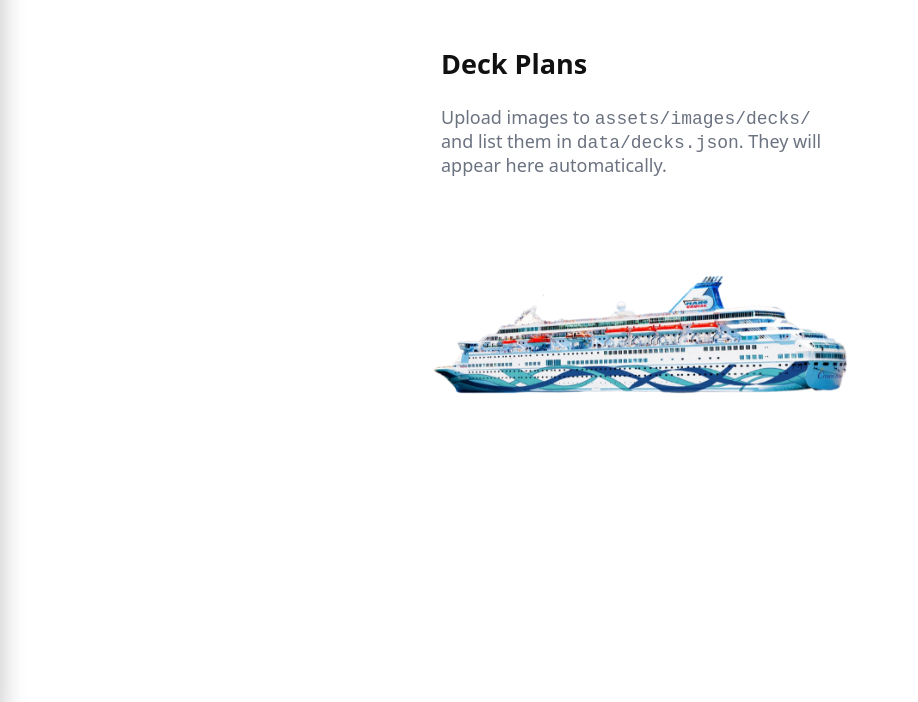
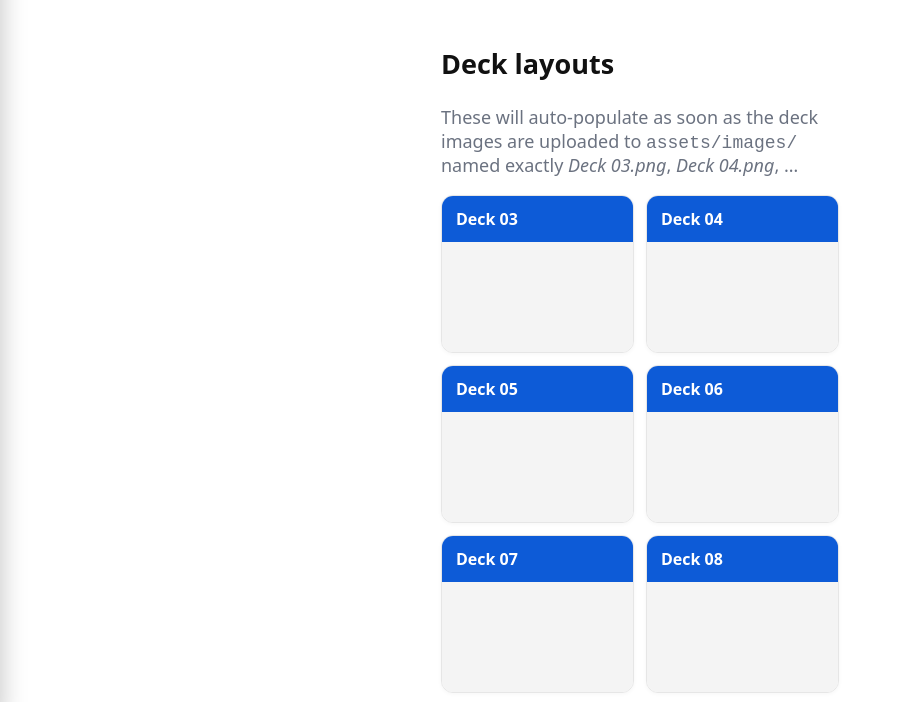
Before and after one commit to Osintsecrets/web, a plain HTML site: page floor-plan.html in a window 1280 px wide. Shown: the part 79-781 px from the top of the page, without its empty margins (0-918 px from the left). Drawn offline with Linux system fonts and the light colour scheme.

Commit message:
Add auto-loading floor plan deck grid with placeholders

```diff
--- a/app.js
+++ b/app.js
@@ -150,6 +150,70 @@
     }catch(_){ }
   })();
 
+  /* ===== Floor plans placeholder/auto loader ===== */
+  (function renderDeckGrid(){
+    const grid = document.getElementById('decksGrid');
+    if(!grid) return;
+
+    // Configure the decks you want to show as cards (titles only; images optional)
+    const DECKS = [
+      'Deck 03', 'Deck 04', 'Deck 05', 'Deck 06',
+      'Deck 07', 'Deck 08', 'Deck 09', 'Deck 10', 'Deck 11'
+    ];
+
+    // Helper to check if an image exists
+    function imageExists(src){
+      return new Promise(resolve=>{
+        const img = new Image();
+        img.onload = ()=> resolve(true);
+        img.onerror = ()=> resolve(false);
+        img.src = src;
+      });
+    }
+
+    // Build all cards
+    (async () => {
+      for (const name of DECKS){
+        const path = `assets/images/${name}.png`;     // e.g., assets/images/Deck 03.png
+
+        // shell
+        const card = document.createElement('a');
+        card.className = 'deck-card skeleton';  // start skeleton state
+        card.href = 'javascript:void(0)';
+        card.setAttribute('aria-label', `${name} deck plan`);
+
+        const header = document.createElement('div');
+        header.className = 'deck-card__header';
+        header.textContent = `${name}`;
+
+        const media = document.createElement('div');
+        media.className = 'deck-card__media';
+
+        const img = document.createElement('img');
+        img.className = 'deck-card__img';
+        img.alt = `${name} plan`;
+
+        media.appendChild(img);
+        card.appendChild(header);
+        card.appendChild(media);
+        grid.appendChild(card);
+
+        // check file
+        const exists = await imageExists(path);
+        if (exists){
+          img.src = path;
+          card.classList.remove('skeleton');
+          card.href = path;
+          card.target = '_blank';
+          card.rel = 'noopener';
+        } else {
+          // leave skeleton, keep card non-clickable
+          img.remove(); // keep the shimmering block instead of a broken image icon
+        }
+      }
+    })();
+  })();
+
 })();
 
 // SW registration (all pages)
--- a/floor-plan.html
+++ b/floor-plan.html
@@ -80,9 +80,12 @@
 
   <main class="main-content">
     <section class="container">
-      <h2>Deck Plans</h2>
-      <p class="muted">Upload images to <code>assets/images/decks/</code> and list them in <code>data/decks.json</code>. They will appear here automatically.</p>
-      <div id="decksRoot" class="deck-grid"></div>
+      <h2>Deck layouts</h2>
+      <p class="muted">These will auto-populate as soon as the deck images are uploaded to <code>assets/images/</code> named exactly <em>Deck 03.png</em>, <em>Deck 04.png</em>, …</p>
+
+      <div id="decksGrid" class="deck-grid">
+        <!-- Cards are injected by app.js -->
+      </div>
     </section>
   </main>
 
--- a/styles.css
+++ b/styles.css
@@ -229,3 +229,29 @@ body{ font-size:18px; }
 #updateToast.show{ opacity:1; }
 
 /* Touch target sizing for menu links/actions already handled by pill/menu-action styles */
+/* Deck grid (floor plans) */
+.deck-grid{ display:grid; grid-template-columns:1fr; gap:12px; margin-top:12px; }
+@media (min-width: 520px){ .deck-grid{ grid-template-columns:1fr 1fr; } }
+
+.deck-card{
+  display:block; border:1px solid #e6e6e6; border-radius:12px; background:#fff;
+  text-decoration:none; overflow:hidden; box-shadow:0 1px 4px rgba(0,0,0,.04);
+}
+.deck-card__header{
+  padding:12px 14px; background:#0d5bd7; color:#fff; font-weight:700; font-size:16px;
+}
+.deck-card__media{ position:relative; padding:12px; background:#fafafa; }
+.deck-card__img{
+  width:100%; height:auto; display:block; border-radius:8px; background:#f0f2f5;
+}
+
+/* skeleton when image missing */
+.deck-card.skeleton .deck-card__media{
+  background:linear-gradient(90deg,#f4f4f4 25%,#ececec 37%,#f4f4f4 63%);
+  background-size:400% 100%; animation:deckShimmer 1.2s ease-in-out infinite;
+  height:110px;
+}
+@keyframes deckShimmer{
+  0%{ background-position:100% 0 }
+  100%{ background-position:0 0 }
+}
```
